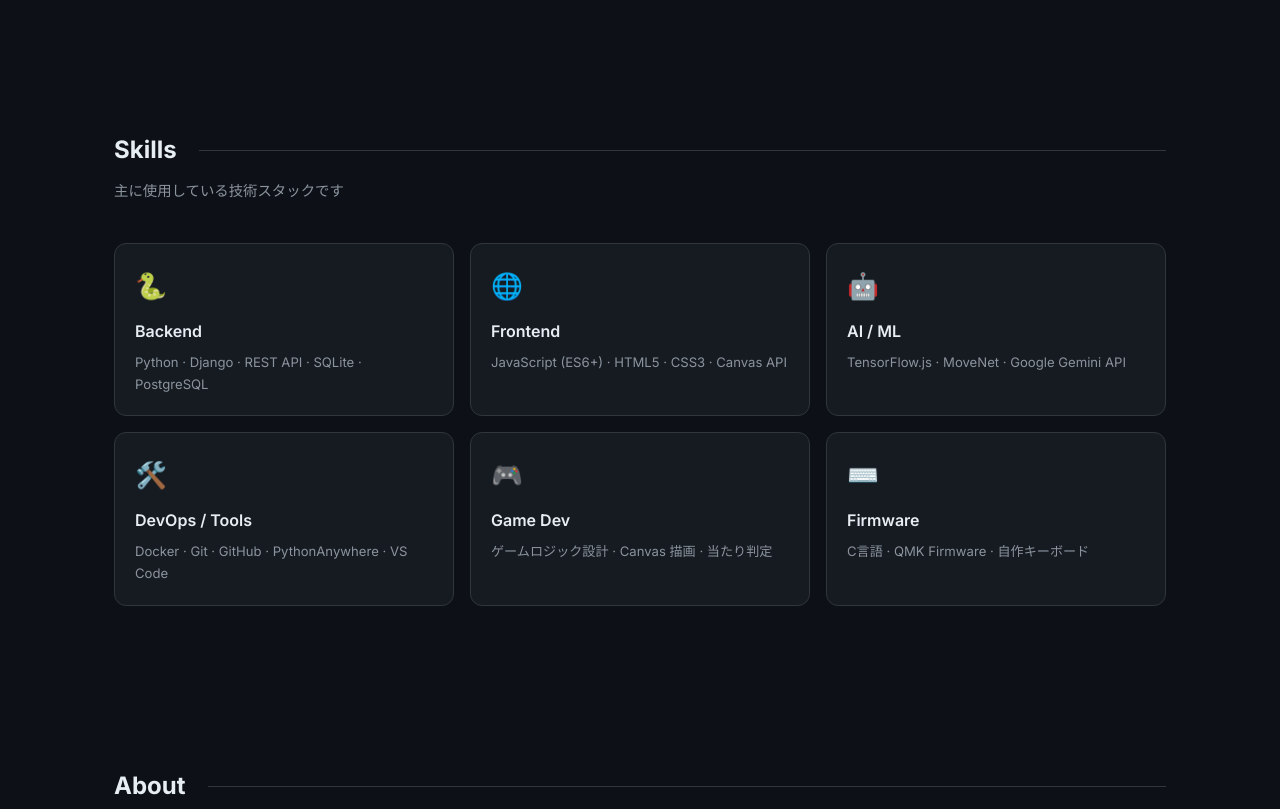
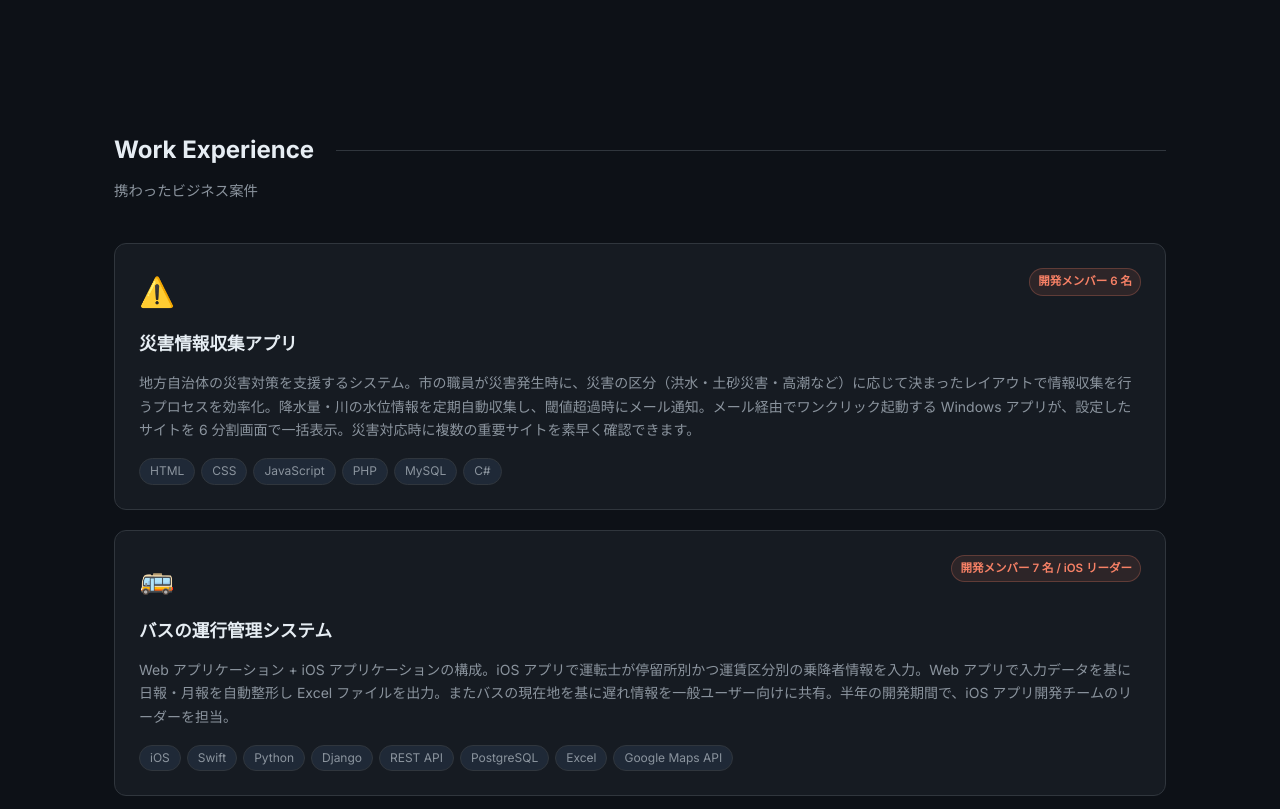
Before and after one commit to KomoriSoto/gallery, a plain HTML site: page index.html in a window 1280 px wide. Shown: the part 1160-1969 px from the top of the page. Drawn offline with Linux system fonts and the light colour scheme.

Commit message:
携わってきた案件情報を追加

```diff
--- a/index.html
+++ b/index.html
@@ -110,6 +110,56 @@
   </div>
 </section>
 
+<!-- ── Work Experience ── -->
+<section id="work-experience">
+  <h2 class="section-title fade-in">Work Experience</h2>
+  <p class="section-sub fade-in">携わったビジネス案件</p>
+
+  <div class="work-experience-grid">
+    <!-- 災害情報収集アプリ -->
+    <div class="work-card fade-in">
+      <div class="work-header">
+        <span class="work-icon">⚠️</span>
+        <span class="work-team">開発メンバー 6 名</span>
+      </div>
+      <div class="work-title">災害情報収集アプリ</div>
+      <p class="work-desc">
+        地方自治体の災害対策を支援するシステム。市の職員が災害発生時に、災害の区分（洪水・土砂災害・高潮など）に応じて決まったレイアウトで情報収集を行うプロセスを効率化。降水量・川の水位情報を定期自動収集し、閾値超過時にメール通知。メール経由でワンクリック起動する Windows アプリが、設定したサイトを 6 分割画面で一括表示。災害対応時に複数の重要サイトを素早く確認できます。
+      </p>
+      <div class="work-tags">
+        <span class="work-tag">HTML</span>
+        <span class="work-tag">CSS</span>
+        <span class="work-tag">JavaScript</span>
+        <span class="work-tag">PHP</span>
+        <span class="work-tag">MySQL</span>
+        <span class="work-tag">C#</span>
+      </div>
+    </div>
+
+    <!-- バスの運行管理システム -->
+    <div class="work-card fade-in">
+      <div class="work-header">
+        <span class="work-icon">🚌</span>
+        <span class="work-team">開発メンバー 7 名 / iOS リーダー</span>
+      </div>
+      <div class="work-title">バスの運行管理システム</div>
+      <p class="work-desc">
+        Web アプリケーション + iOS アプリケーションの構成。iOS アプリで運転士が停留所別かつ運賃区分別の乗降者情報を入力。Web アプリで入力データを基に日報・月報を自動整形し Excel ファイルを出力。またバスの現在地を基に遅れ情報を一般ユーザー向けに共有。半年の開発期間で、iOS アプリ開発チームのリーダーを担当。
+      </p>
+      <div class="work-tags">
+        <span class="work-tag">iOS</span>
+        <span class="work-tag">Swift</span>
+        <span class="work-tag">Python</span>
+        <span class="work-tag">Django</span>
+        <span class="work-tag">REST API</span>
+        <span class="work-tag">PostgreSQL</span>
+        <span class="work-tag">Excel</span>
+        <span class="work-tag">Google Maps API</span>
+      </div>
+    </div>
+  </div>
+</section>
+
 <!-- ── Skills ── -->
 <section id="skills">
   <h2 class="section-title fade-in">Skills</h2>
--- a/style.css
+++ b/style.css
@@ -222,6 +222,51 @@ section { max-width: 1100px; margin: 0 auto; padding: 80px 24px; }
 }
 .project-link:hover { text-decoration: underline; }
 
+/* ── Work Experience ── */
+.work-experience-grid {
+  display: grid;
+  grid-template-columns: 1fr;
+  gap: 20px;
+}
+.work-card {
+  background: var(--bg2);
+  border: 1px solid var(--border);
+  border-radius: var(--radius);
+  padding: 24px;
+  display: flex;
+  flex-direction: column;
+  gap: 12px;
+  transition: transform .2s, border-color .2s, box-shadow .2s;
+}
+.work-card:hover {
+  transform: translateY(-4px);
+  border-color: var(--accent3);
+  box-shadow: 0 8px 24px rgba(247,129,102,0.08);
+}
+.work-header { display: flex; align-items: flex-start; justify-content: space-between; gap: 8px; }
+.work-icon { font-size: 1.8rem; }
+.work-team {
+  font-size: 0.72rem;
+  font-weight: 600;
+  padding: 3px 8px;
+  border-radius: 20px;
+  white-space: nowrap;
+  background: rgba(247,129,102,0.1);
+  color: var(--accent3);
+  border: 1px solid rgba(247,129,102,0.25);
+}
+.work-title { font-size: 1.1rem; font-weight: 700; }
+.work-desc { font-size: 0.875rem; color: var(--text2); flex: 1; }
+.work-tags { display: flex; flex-wrap: wrap; gap: 6px; margin-top: 4px; }
+.work-tag {
+  background: var(--tag-bg);
+  color: var(--text2);
+  font-size: 0.75rem;
+  padding: 2px 10px;
+  border-radius: 20px;
+  border: 1px solid var(--border);
+}
+
 /* ── About ── */
 .about-grid {
   display: grid;
```
